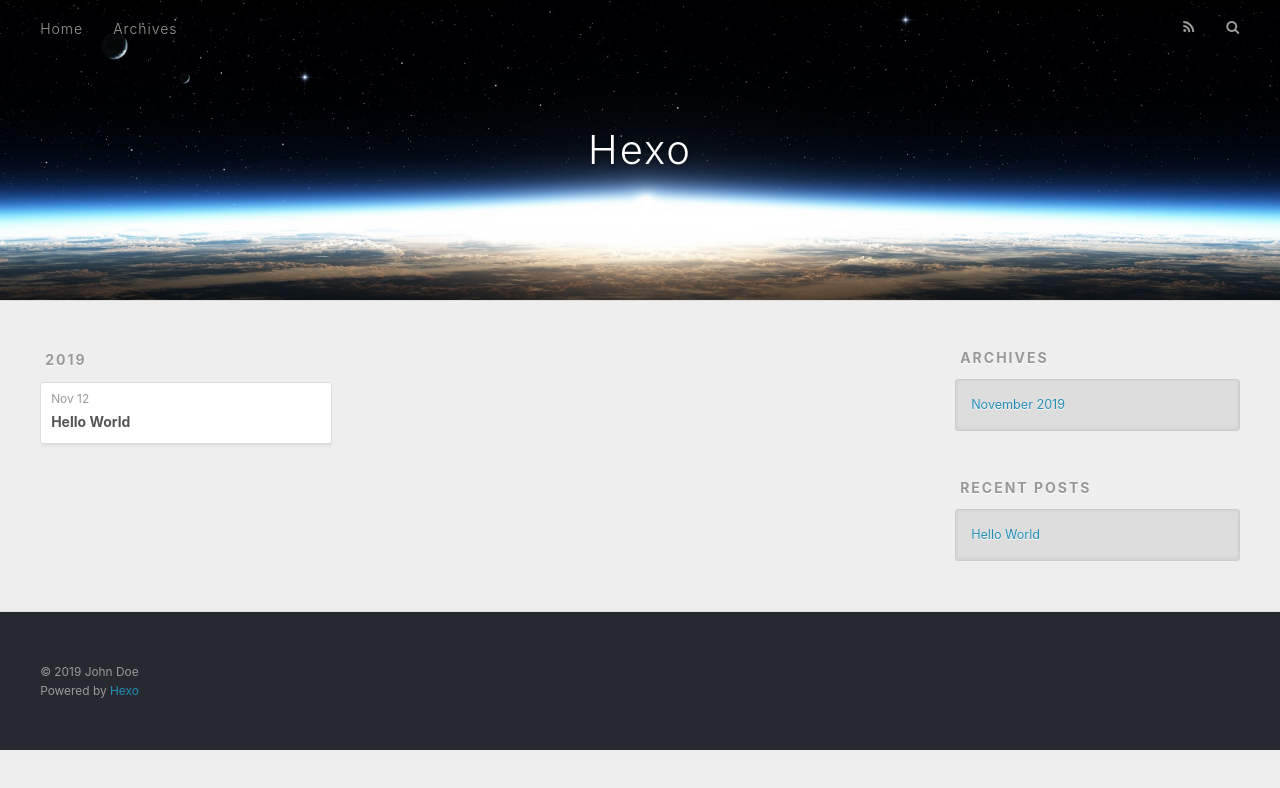
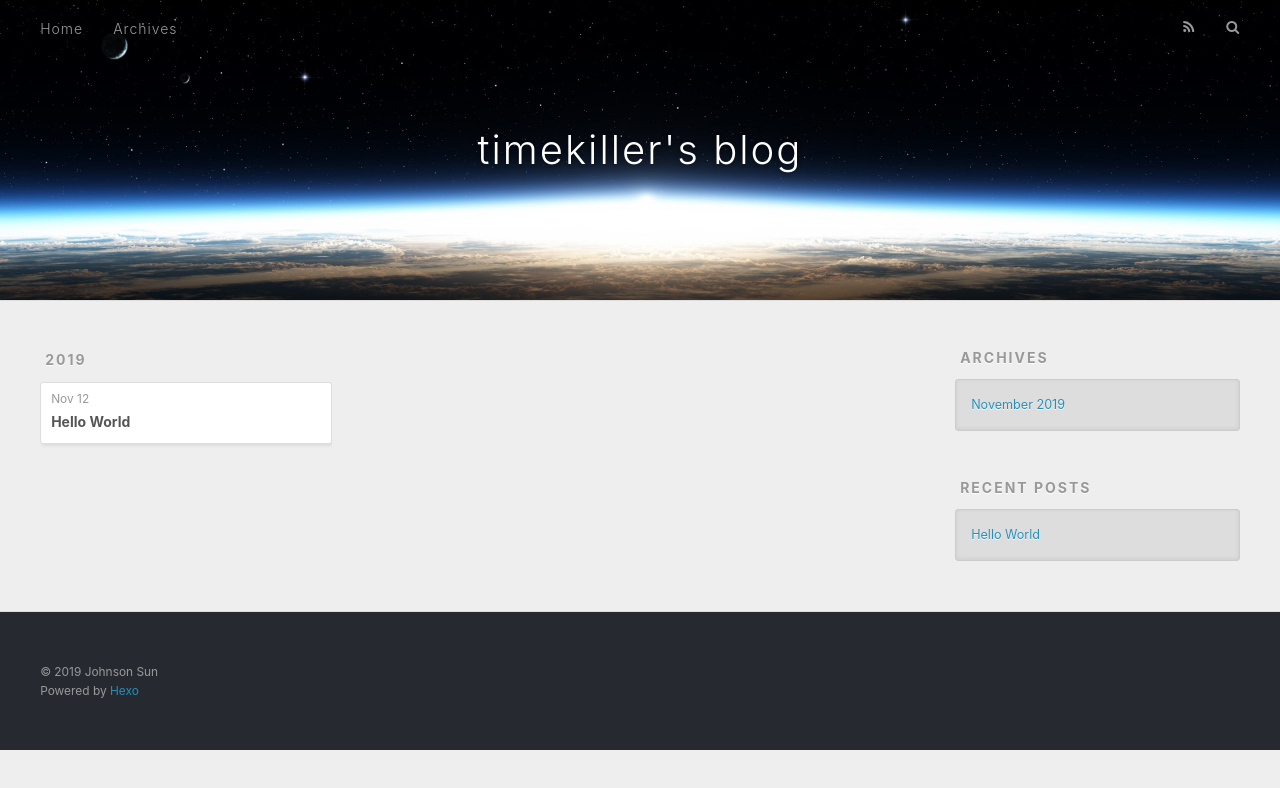
Before and after one commit to Johnson-sj/johnson-sj.github.io, a plain HTML site: page archives/2019/11/index.html in a window 1280 px wide. Drawn offline with nearby package versions, Linux system fonts and the light colour scheme.

Commit message:
Site updated: 2019-11-12 20:09:27

```diff
--- a/archives/2019/11/index.html
+++ b/archives/2019/11/index.html
@@ -5,16 +5,16 @@
 
 
 
-  <title>Archives: 2019/11 | Hexo</title>
+  <title>Archives: 2019/11 | timekiller&#39;s blog</title>
   <meta name="viewport" content="width=device-width, initial-scale=1, maximum-scale=1">
   <meta property="og:type" content="website">
-<meta property="og:title" content="Hexo">
+<meta property="og:title" content="timekiller&#39;s blog">
 <meta property="og:url" content="http:&#x2F;&#x2F;yoursite.com&#x2F;archives&#x2F;2019&#x2F;11&#x2F;index.html">
-<meta property="og:site_name" content="Hexo">
+<meta property="og:site_name" content="timekiller&#39;s blog">
 <meta property="og:locale" content="en">
 <meta name="twitter:card" content="summary">
 
-    <link rel="alternate" href="/atom.xml" title="Hexo" type="application/atom+xml">
+    <link rel="alternate" href="/atom.xml" title="timekiller&#39;s blog" type="application/atom+xml">
 
 
     <link rel="icon" href="/favicon.png">
@@ -33,7 +33,7 @@
   <div id="header-outer" class="outer">
     <div id="header-title" class="inner">
       <h1 id="logo-wrap">
-        <a href="/" id="logo">Hexo</a>
+        <a href="/" id="logo">timekiller&#39;s blog</a>
       </h1>
 
     </div>
@@ -138,7 +138,7 @@
 
   <div class="outer">
     <div id="footer-info" class="inner">
-      &copy; 2019 John Doe<br>
+      &copy; 2019 Johnson Sun<br>
       Powered by <a href="http://hexo.io/" target="_blank">Hexo</a>
     </div>
   </div>
```
Also changed, not shown: 2019/11/12/hello-world/index.html (+5 -5 lines), archives/2019/index.html (+6 -6 lines), archives/index.html (+6 -6 lines), index.html (+6 -6 lines).
